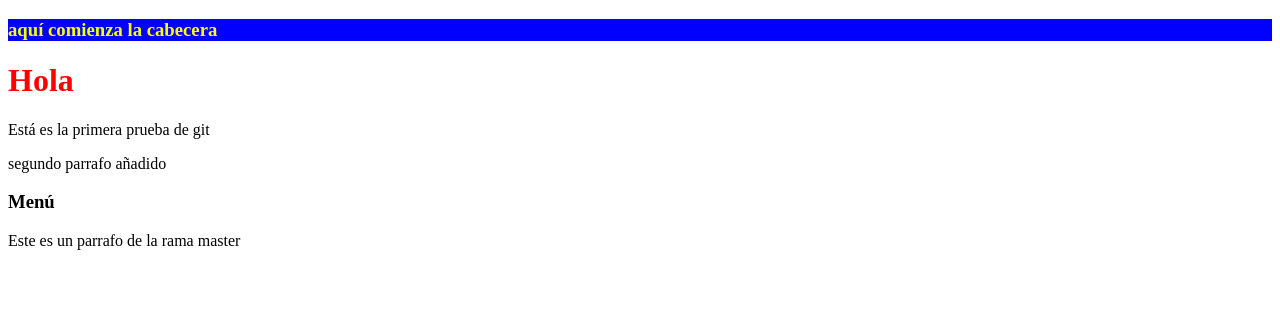
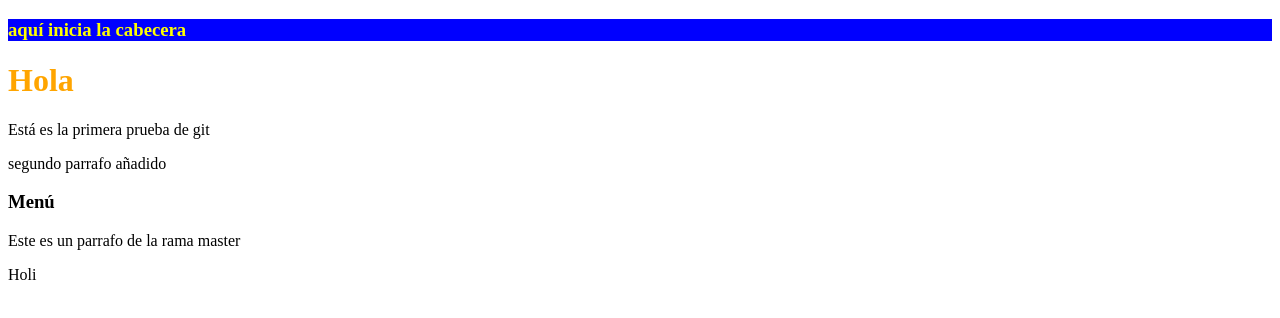
Before and after one commit to esteban0315/git_test, a plain HTML site: page index.html in a window 1280 px wide. Drawn offline with Linux system fonts and the light colour scheme.

Commit message:
modificación en cabecera y parrafo nuevo

```diff
--- a/css/styles.css
+++ b/css/styles.css
@@ -1,6 +1,6 @@
 h1
 {
-    color: red;
+    color: orange;
 }
 
 #cabecera
--- a/index.html
+++ b/index.html
@@ -8,12 +8,13 @@
 </head>
 <body>
     <div id="cabecera">
-        <h3>aquí comienza la cabecera</h3>
+        <h3>aquí inicia la cabecera</h3>
     </div>
     <h1>Hola</h1>
     <p>Está es la primera prueba de git</p>
     <p>segundo parrafo añadido</p>
     <h3>Menú</h3>
     <p>Este es un parrafo de la rama master</p>
+    <p>Holi</p>
 </body>
 </html>
```
